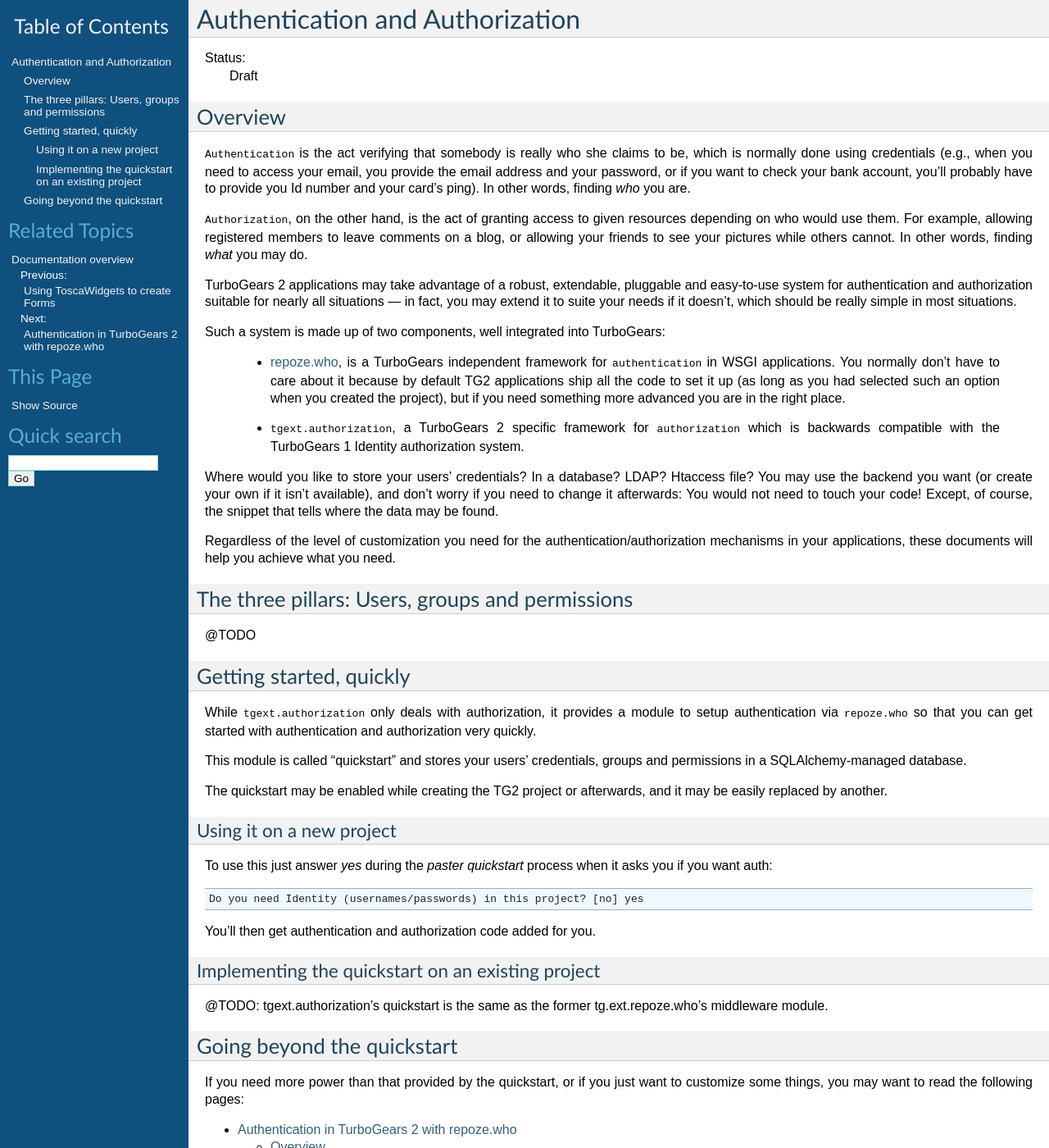
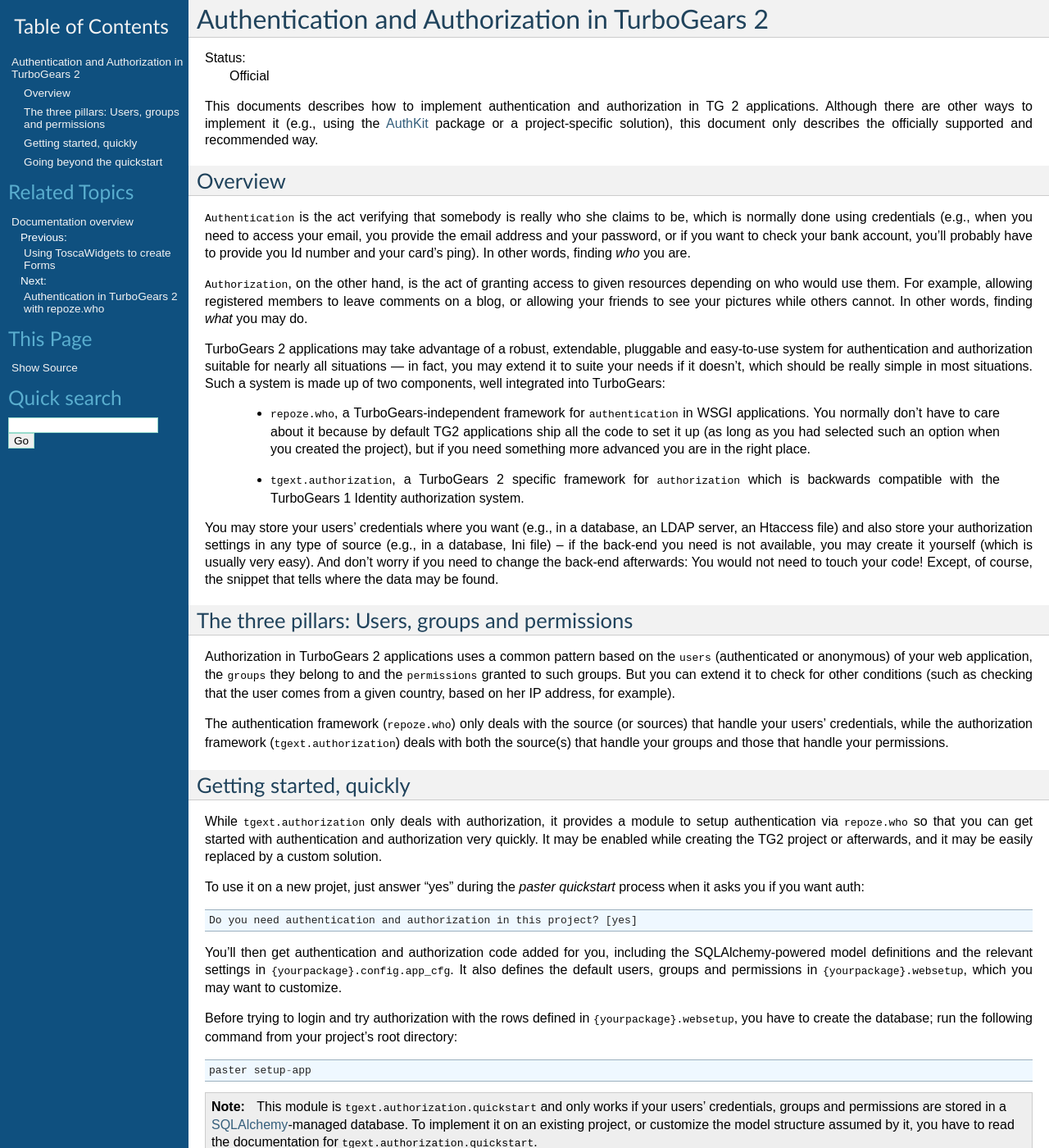
Before and after one commit to TurboGears/tg2, a Sphinx documentation site: the page built from docs/main/Auth.rst, in a window 1280 px wide and 1400 px high. Shown: the whole window at 82% size. Built offline with Sphinx 7.4.7, drawn with Linux system fonts in a browser that asks for light colours.

Commit message:
Finished the auth tutorial (but the docs for tgext.authorization and repoze.who are not complete yet)
--HG--
extra : convert_revision : svn%3A77541ad4-5f01-0410-9ede-a1b63cd9a898/trunk%405572

```diff
--- a/docs/main/Auth.rst
+++ b/docs/main/Auth.rst
@@ -1,7 +1,12 @@
-Authentication and Authorization
-================================
+Authentication and Authorization in TurboGears 2
+================================================
 
-:Status: Draft
+:Status: Official
+
+This documents describes how to implement authentication and authorization in
+TG 2 applications. Although there are other ways to implement it (e.g., using
+the `AuthKit <http://authkit.org/>`_ package or a project-specific solution),
+this document only describes the officially supported and recommended way.
 
 
 Overview
@@ -21,68 +26,73 @@
 TurboGears 2 applications may take advantage of a robust, extendable, pluggable
 and easy-to-use system for authentication and authorization suitable for nearly
 all situations — in fact, you may extend it to suite your needs if it doesn't,
-which should be really simple in most situations.
+which should be really simple in most situations. Such a system is made up of
+two components, well integrated into TurboGears:
 
-Such a system is made up of two components, well integrated into TurboGears:
-
-  * `repoze.who <http://static.repoze.org/whodocs/>`_, is a TurboGears
-    independent framework for ``authentication`` in WSGI applications. You
-    normally don't have to care about it because by default TG2 applications
-    ship all the code to set it up (as long as you had selected such an option
-    when you created the project), but if you need something more advanced you
-    are in the right place.
-
+  * :mod:`repoze.who`, a TurboGears-independent framework for
+    ``authentication`` in WSGI applications. You normally don't have to care
+    about it because by default TG2 applications ship all the code to set it up
+    (as long as you had selected such an option when you created the project),
+    but if you need something more advanced you are in the right place.
   * :mod:`tgext.authorization`, a TurboGears 2 specific framework for
     ``authorization`` which is backwards compatible with the TurboGears 1
     Identity authorization system.
 
-Where would you like to store your users' credentials? In a database? LDAP?
-Htaccess file? You may use the backend you want (or create your own if it
-isn't available), and don't worry if you need to change it afterwards: You
-would not need to touch your code! Except, of course, the snippet that tells
-where the data may be found.
-
-Regardless of the level of customization you need for the
-authentication/authorization mechanisms in your applications, these documents
-will help you achieve what you need.
+You may store your users' credentials where you want (e.g., in a database, an
+LDAP server, an Htaccess file) and also store your authorization settings
+in any type of source (e.g., in a database, Ini file) -- if the back-end you
+need is not available, you may create it yourself (which is usually very easy).
+And don't worry if you need to change the back-end afterwards: You would not
+need to touch your code! Except, of course, the snippet that tells where the
+data may be found.
 
 
 The three pillars: Users, groups and permissions
 ------------------------------------------------
 
-@TODO
+Authorization in TurboGears 2 applications uses a common pattern based on
+the ``users`` (authenticated or anonymous) of your web application, the
+``groups`` they belong to and the ``permissions`` granted to such groups. But
+you can extend it to check for other conditions (such as checking that the
+user comes from a given country, based on her IP address, for example).
+
+The authentication framework (:mod:`repoze.who`) only deals with the
+:term:`source` (or sources) that handle your users' credentials, while the
+authorization framework (:mod:`tgext.authorization`) deals with both the
+source(s) that handle your groups and those that handle your permissions.
 
 
 Getting started, quickly
 ------------------------
 
-While ``tgext.authorization`` only deals with authorization, it provides a
-module to setup authentication via ``repoze.who`` so that you can get started
-with authentication and authorization very quickly.
+While :mod:`tgext.authorization` only deals with authorization, it provides a
+module to setup authentication via :mod:`repoze.who` so that you can get started
+with authentication and authorization very quickly. It may be enabled while
+creating the TG2 project or afterwards, and it may be easily replaced by a
+custom solution.
 
-This module is called "quickstart" and stores your users' credentials, groups
-and permissions in a SQLAlchemy-managed database.
+To use it on a new projet, just answer "yes" during the `paster quickstart`
+process when it asks you if you want auth::
 
-The quickstart may be enabled while creating the TG2 project or afterwards,
-and it may be easily replaced by another.
+  Do you need authentication and authorization in this project? [yes]
 
+You'll then get authentication and authorization code added for you, including
+the SQLAlchemy-powered model definitions and the relevant settings in
+``{yourpackage}.config.app_cfg``. It also defines the default users, groups and
+permissions in ``{yourpackage}.websetup``, which you may want to customize.
 
-Using it on a new project
-~~~~~~~~~~~~~~~~~~~~~~~~~
+Before trying to login and try authorization with the rows defined in
+``{yourpackage}.websetup``, you have to create the database; run the following
+command from your project's root directory::
 
-To use this just answer `yes` during the `paster quickstart` process when it
-asks you if you want auth::
+    paster setup-app
 
-  Do you need Identity (usernames/passwords) in this project? [no] yes
-
-You'll then get authentication and authorization code added for you.
-
-
-Implementing the quickstart on an existing project
-~~~~~~~~~~~~~~~~~~~~~~~~~~~~~~~~~~~~~~~~~~~~~~~~~~
-
-@TODO: tgext.authorization's quickstart is the same as the former
-tg.ext.repoze.who's middleware module.
+.. note::
+  This module is :mod:`tgext.authorization.quickstart` and only works if your
+  users' credentials, groups and permissions are stored in a `SQLAlchemy
+  <http://www.sqlalchemy.org/>`_-managed database. To implement it on an
+  existing project, or customize the model structure assumed by it, you have to
+  read the documentation for :mod:`tgext.authorization.quickstart`.
 
 
 Going beyond the quickstart
```
